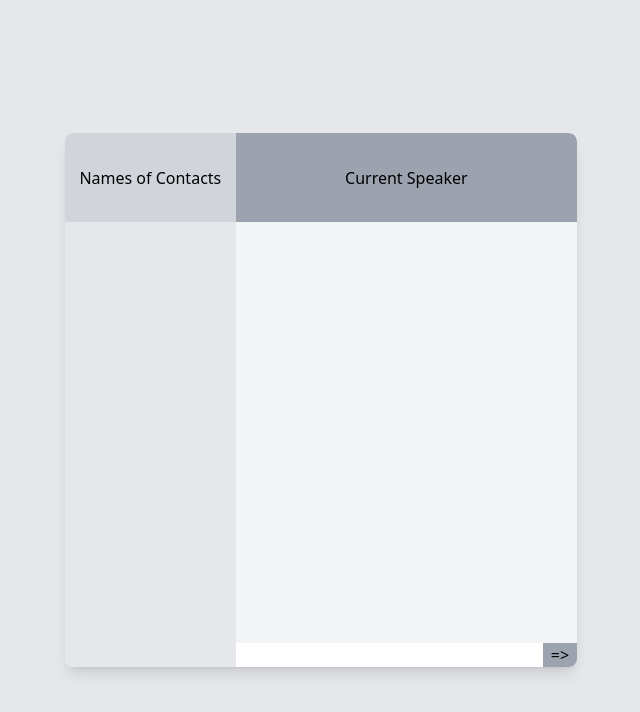
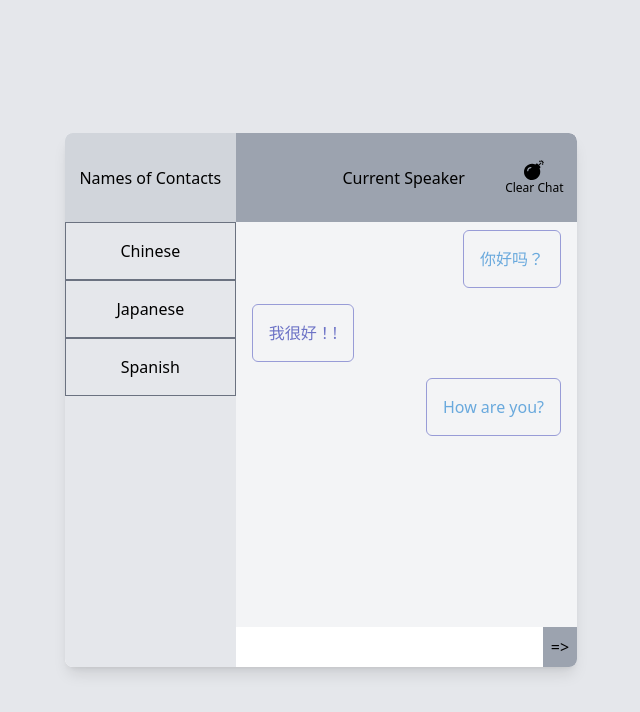
Before and after one commit to gwilliamleung/chattranslate, a React (Create React App) app: page / in a window 1280 px wide. Shown: the top 712 px of the page, without its empty margins (319-959 px from the left). Built offline with nearby package versions, Linux system fonts and the light colour scheme; the HTML template or start-up script is replaced by a standard one.

Commit message:
multiple chat box, clear chat feature

```diff
--- a/src/App.js
+++ b/src/App.js
@@ -1,18 +1,72 @@
 import React, { useState, useEffect, useRef  } from 'react'
+import { FaBomb } from 'react-icons/fa';
 
 function App() {
   const [userInput, setUserInput] = useState('')
-  const [conversationArr, setConversationArr] = useState([])
+  const [conversationObj, setConversationObj] = useState({})
   const [hideTranslation, setHideTranslation] = useState('true')
+  // const [chosenLanguage, setchosenLanguage] = useState('')
+  const [isLoading,setIsLoading] = useState(false)
+  const [selectedConversationId, setselectedConversationId] = useState(null)
 
+  // console.log(conversationObj[selectedConversationId].messages)
+  // console.log(`The current selectedID is ${selectedConversationId}`)
   useEffect(() => {
-    setConversationArr(() => [
+    setConversationObj([
+      {
+        id: 'Chinese',
+        messages: [
+          { role: 'user', content: 'Hola!' },
+          { role: 'user', content: '你好吗？' },
+          { role: 'assistant', content: '我很好！!' },
+          { role: 'user', content: 'How are you?' },
+        ],
+      },
+      {
+        id: 'Japanese',
+        messages: [
+          { role: 'user', content: 'Hola!' },
+          { role: 'user', content: 'おはよう！!' },
+          { role: 'assistant', content: 'こんにちは！ 今日はなんか手伝うことある？' },
+          { role: 'user', content: '元気ですか？' },
+        ],
+      },
+      {
+        id: 'Spanish',
+        messages: [
+          { role: 'user', content: 'Hola!' },
+          { role: 'user', content: 'Hola!' },
+          { role: 'assistant', content: '¡Hola! ¿En qué puedo ayudarte hoy?' },
+        ],
+      },
+    ])
+    console.log(conversationObj)
+    setselectedConversationId(0)
+  },[])
+
+  const clearandSetPrompt = () => {
+    setConversationObj([
       {
         role: 'system',
         content: 'You are a friendly and helpful bilingual assistant capable of responding in both English and Japanese. Separate your responses with "/n/". For example: "こんにちは！ 今日はなんか手伝うことある？ /n/ Hello! How can I help you today?"'
       },
     ])
-  },[])
+  }
+  // const chooseLanguage = () => {
+  //   setchosenLanguage(userInput)
+  //   setUserInput('')
+  // }
+
+
+  // useEffect(() => {
+  //   if (chosenLanguage.toLowerCase() === "chinese" || chosenLanguage.toLowerCase() === "japanese" || chosenLanguage.toLowerCase() === "spanish") {
+  //     console.log(`Is ${chosenLanguage} your desired language?`)
+  //   } else {
+  //     console.log('In this current installation, the bot only provides Chinese, Japanese, or Spanish. Please choose one of these languages.')
+  //     console.log(chosenLanguage)
+  //     setchosenLanguage('')
+  //   }
+  // }, [chosenLanguage])
 
   const handleInputChange = (event) => {
     setUserInput(event.target.value)
@@ -20,7 +74,9 @@ function App() {
 
   const toggleTranslation = () => {
     setHideTranslation(!hideTranslation)
+    scrollToBottom()
   }
+
   const handleSubmit = (event) => {
     event.preventDefault()
     if (userInput) {
@@ -28,21 +84,30 @@ function App() {
         role: 'user',
         content: userInput,
       }
-      const updatedConversation = [...conversationArr, newMessage]
-      setConversationArr(updatedConversation)
+      setConversationObj((prevConversationObj) => {
+        const updatedConversationObj = { ...prevConversationObj }
+        const selectedConversation = updatedConversationObj[selectedConversationId]
+        const updatedMessages = [...selectedConversation.messages, newMessage]
+        return {
+          ...updatedConversationObj,
+          [selectedConversationId]: {
+            ...selectedConversation,
+            messages: updatedMessages,
+          },
+        }
+      })
       setUserInput('')
-      console.log(updatedConversation)
-      fetchReply(updatedConversation)
     }
   }
+
   const fetchReply = async (conversation) => {
     try {
-      // setIsLoading(true)
+      setIsLoading(true)
       const apiConversation = conversation.map(({ role, content }) => ({ role, content }));
       const response = await fetch("https://api.openai.com/v1/chat/completions",{
         method: "POST",
         headers: {
-          "Authorization": `Bearer`,
+          "Authorization": `Bearer sk-`,
           "Content-Type": "application/json"
         },
         body: JSON.stringify({
@@ -59,13 +124,22 @@ function App() {
         { role: 'assistant', content: JapaneseResponse, language: 'Japanese' },
         { role: 'assistant', content: englishResponse, language: 'English' }
       ]
-      setConversationArr(updatedConversationBot)
+      setConversationObj(updatedConversationBot)
       console.log(updatedConversationBot)
     } catch (error) {
-        console.error('Error:', error)}
-    // } finally {
-    //   setIsLoading(false)
-    // }
+      console.error('Error:', error)
+    } finally {
+      setIsLoading(false)
+    }
+  }
+
+  const handleConversationClick = (conversationId) => {
+    console.log(`${conversationId} HELLO`)
+    setselectedConversationId(conversationId);
+  }
+
+  const clearChat = () => {
+    clearandSetPrompt()
   }
 
   const messagesEndRef = useRef(null)
@@ -74,42 +148,71 @@ function App() {
     messagesEndRef.current?.scrollIntoView({ behavior: "smooth" })
   }
 
-  useEffect(scrollToBottom, [conversationArr]);
+  useEffect(scrollToBottom, [conversationObj, hideTranslation]);
 
   return (
       <div className="flex justify-center items-center h-screen bg-gray-200">
         <div className="flex w-2/5 h-2/3 bg-white rounded-lg shadow-lg">
           <div className="flex flex-col h-full w-1/2 rounded-l-lg  bg-gray-200">
               <div className="flex justify-center items-center h-1/6 bg-gray-300 rounded-tl-lg">Names of Contacts</div>
+              {Object.keys(conversationObj).map((conversationId) => {
+                return (
+                  <button className="p-4 border border-gray-500"
+                       key={conversationId}
+                       onClick={() => handleConversationClick(conversationId)}
+                       >{conversationObj[conversationId].id}</button>
+                )
+              })}
           </div>
-          <div className="flex flex-col overflow-y-auto h-full w-full rounded-r-lg  bg-gray-100">
-            <div className="flex justify-center items-center h-1/6 bg-gray-400 rounded-tr-lg">Current Speaker</div>
-            {conversationArr.map((message, index) => {
-                if (index === 0) return null
+          <div className="flex flex-col  overflow-y-auto h-full w-full rounded-r-lg  bg-gray-100">
+            <div className="justify-center items-center grid grid-cols-4 h-1/6 bg-gray-400 rounded-tr-lg">
+              <div className="col-span-3 flex justify-center items-center ml-20">Current Speaker</div>
+              <button onClick={clearChat} className="col-span-1 flex flex-col justify-center items-center text-xl">
+                <FaBomb/>
+                <div className="text-xs">Clear Chat</div>
+                </button>
+            </div>
+            <div className="flex flex-col overflow-y-auto" style={{ maxHeight: 'calc(100% - 1/6*100vh)' }}>
+            {conversationObj[selectedConversationId] && conversationObj[selectedConversationId].messages.map((message, index) => {
+                if (index === 0) return null;
+
                 return (
                   <div
-                      key={index}
-                      className={`
-                          ${message.role === "user" ? " text-[#69A9DD] self-end ml-auto" : "flex flex-col items-start text-[#6C72C6] self-start"}
-                          ${message.language === 'English' && hideTranslation ? ' hidden' : ''}
-                          border border-[#989CD7] p-4 m-2 ml-4 rounded-md break-words inline-flex`}>
-                      <div className=" text-right">{message.content}</div>
-                      {message.role === "assistant" && message.language === 'Japanese' &&
-                        <button onClick={toggleTranslation}>
+                    key={index}
+                    className={`${
+                      message.role === 'user'
+                        ? ' text-[#69A9DD] self-end ml-auto'
+                        : 'flex flex-col items-start text-[#6C72C6] self-start'
+                    } ${
+                      message.language === 'English' && hideTranslation ? ' hidden' : ''
+                    } border border-[#989CD7] p-4 m-2 ml-4 mr-4 rounded-md break-words inline-flex`}
+                  >
+                    <div className="text-left">{message.content}</div>
+                    {message.role === 'assistant' &&
+                      message.language === 'Japanese' && (
+                        <button
+                          onClick={() => {
+                            toggleTranslation();
+                            scrollToBottom();
+                          }}
+                        >
                           {hideTranslation ? 'Show Translation' : 'Hide Translation'}
-                        </button>}
+                        </button>
+                      )}
                   </div>
                 )
               })}
+              {isLoading ? ( <div className="flex-col items-start text-[#6C72C6] self-start border border-[#989CD7] p-4 m-2 ml-4 mr-4 rounded-md break-words inline-flex ">Loading...</div>): null}
               <div ref={messagesEndRef} />
+            </div>
             <form className="mt-auto flex s items-center" onSubmit={handleSubmit}>
               <input
                 type="text"
-                className="w-[90%] mt-auto"
+                className="w-[90%] mt-auto h-10 pl-2"
                 value={userInput}
                 onChange={handleInputChange}
               />
-              <button className="w-[10%] bg-gray-400" type="submit">=></button>
+              <button className="w-[10%] bg-gray-400 h-10" type="submit">=></button>
             </form>
 
           </div>
```
